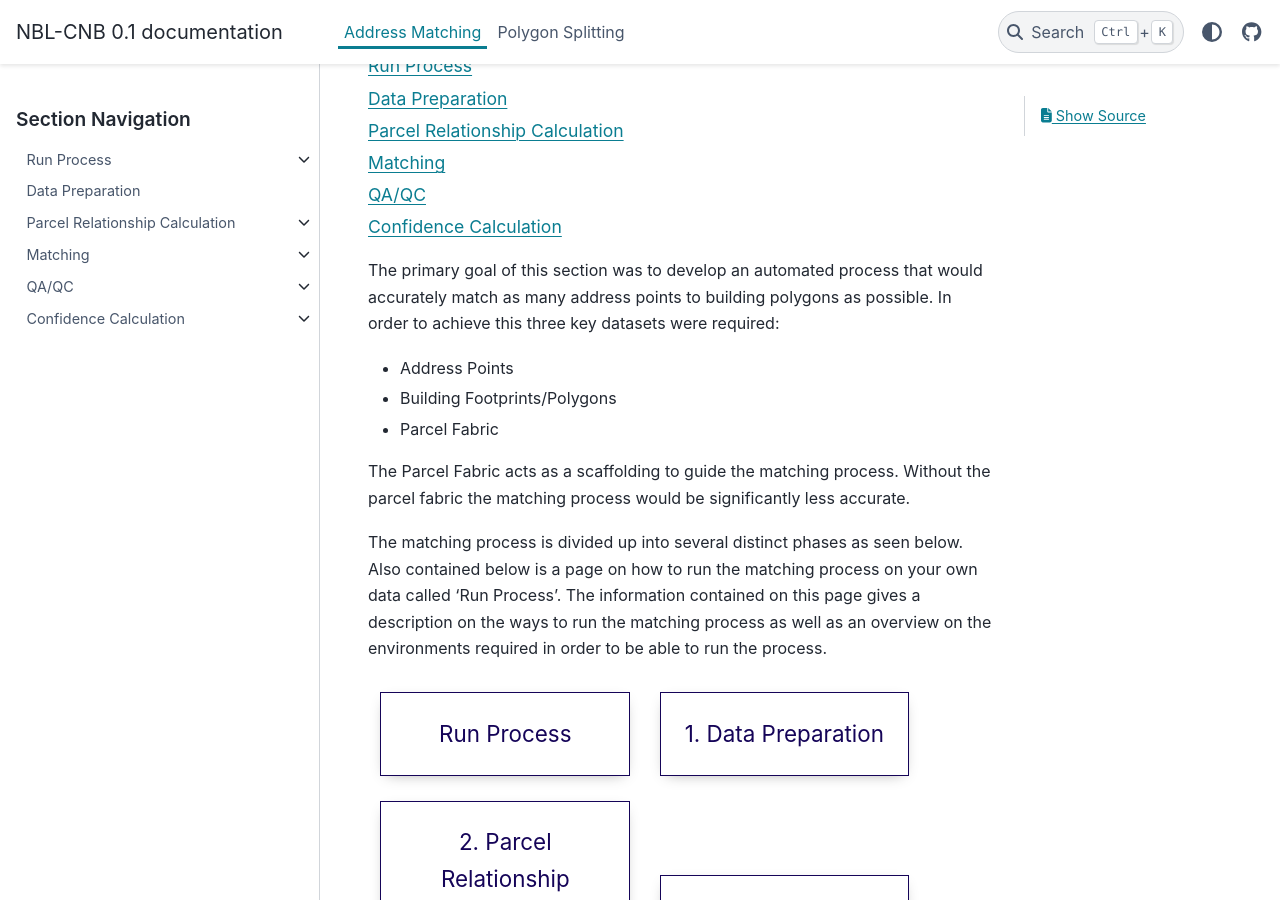
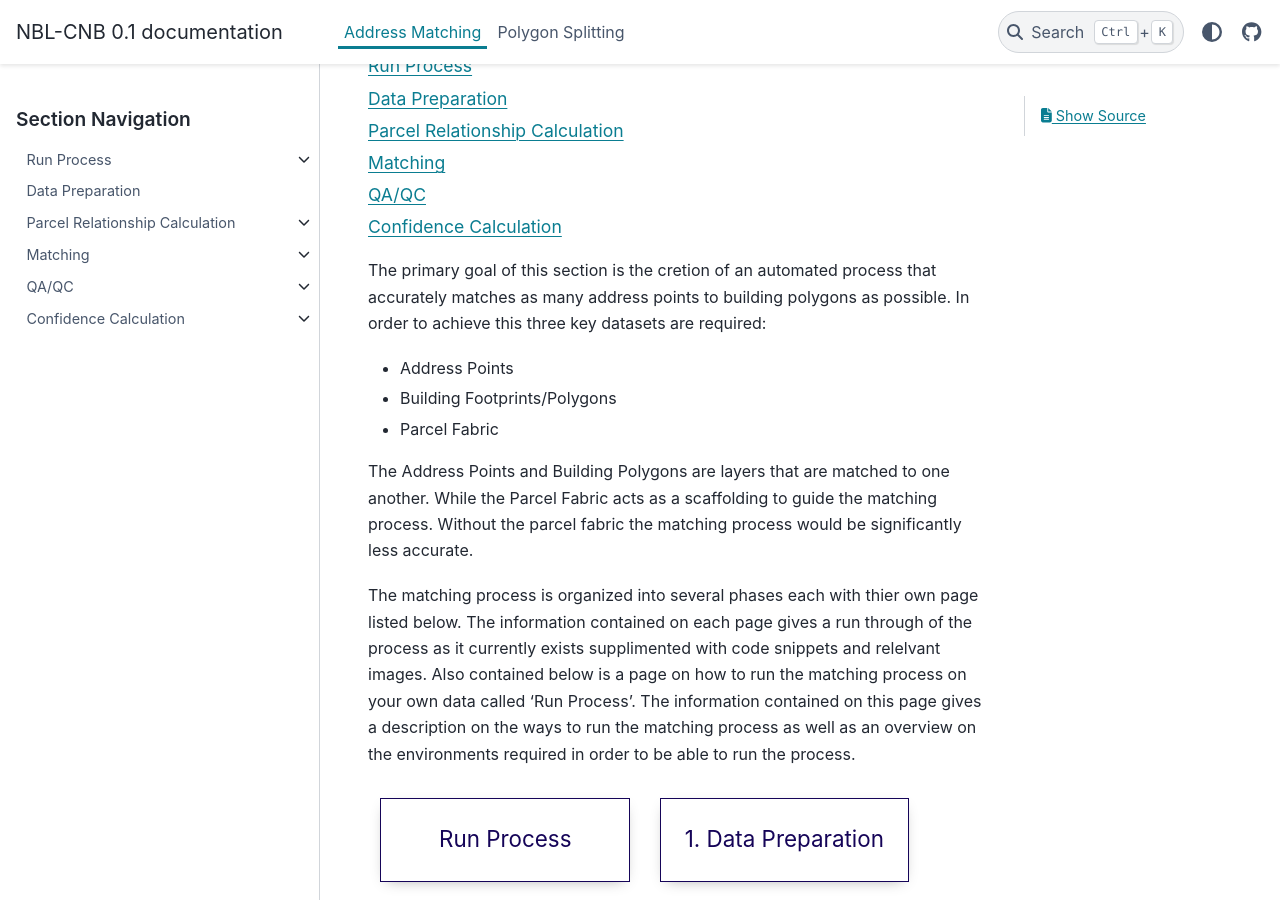
Before and after one commit to StatCan/NBL-CNB, a Sphinx documentation site: the page built from docs/source/address_matching_process.rst, in a window 1280 px wide and 900 px high, scrolled down 204 px. Built offline with Sphinx 7.4.7 and the PyData theme 0.15.4, drawn with Linux system fonts in a browser that asks for light colours.

Commit message:
further documentation edits

```diff
--- a/docs/source/address_matching_process.rst
+++ b/docs/source/address_matching_process.rst
@@ -12,19 +12,20 @@ NBL-CNB: Address Matching Process
    Confidence Calculation <address_matching/confidence>
 
 
-The primary goal of this section was to develop an automated process that would accurately match as many address points
-to building polygons as possible. In order to achieve this three key datasets were required:
+The primary goal of this section is the cretion of an automated process that accurately matches as many address points
+to building polygons as possible. In order to achieve this three key datasets are required:
 
 * Address Points
 * Building Footprints/Polygons
 * Parcel Fabric
 
-The Parcel Fabric acts as a scaffolding to guide the matching process. Without the parcel fabric the matching process would be
-significantly less accurate.
+The Address Points and Building Polygons are layers that are matched to one another. While the Parcel Fabric acts as a scaffolding to guide the
+matching process. Without the parcel fabric the matching process would be significantly less accurate.
 
-The matching process is divided up into several distinct phases as seen below. Also contained below is a page on how to run the matching
-process on your own data called 'Run Process'. The information contained on this page gives a description on the ways to run the
-matching process as well as an overview on the environments required in order to be able to run the process.
+The matching process is organized into several phases each with thier own page listed below. The information contained on each page gives a
+run through of the process as it currently exists supplimented with code snippets and relelvant images. Also contained below is a page on how
+to run the matching process on your own data called 'Run Process'. The information contained on this page gives a description on the ways to
+run the matching process as well as an overview on the environments required in order to be able to run the process.
 
 .. container:: button
 
--- a/docs/source/polygon_cutting.rst
+++ b/docs/source/polygon_cutting.rst
@@ -247,7 +247,8 @@ ______________________
 
 Now that the polygons are split clean-up on the output is done in order to improve the quality of the output data. Of particular concern is the removal of all sliver polygons.
 
-**Sliver Polygon**: Any polygon that is the result of a split with an area of less an the maximum sliver area (default 20m2).
+.. Note::
+   **Sliver Polygon**: Any polygon that is the result of a split with an area of less an the maximum sliver area (default 20m2).
 
 This step is essential as not every split created during the splitting phase should be considered valid. For example, in the image below the building crosses
 two parcel boundaries and will therefore be cut twice.
```
